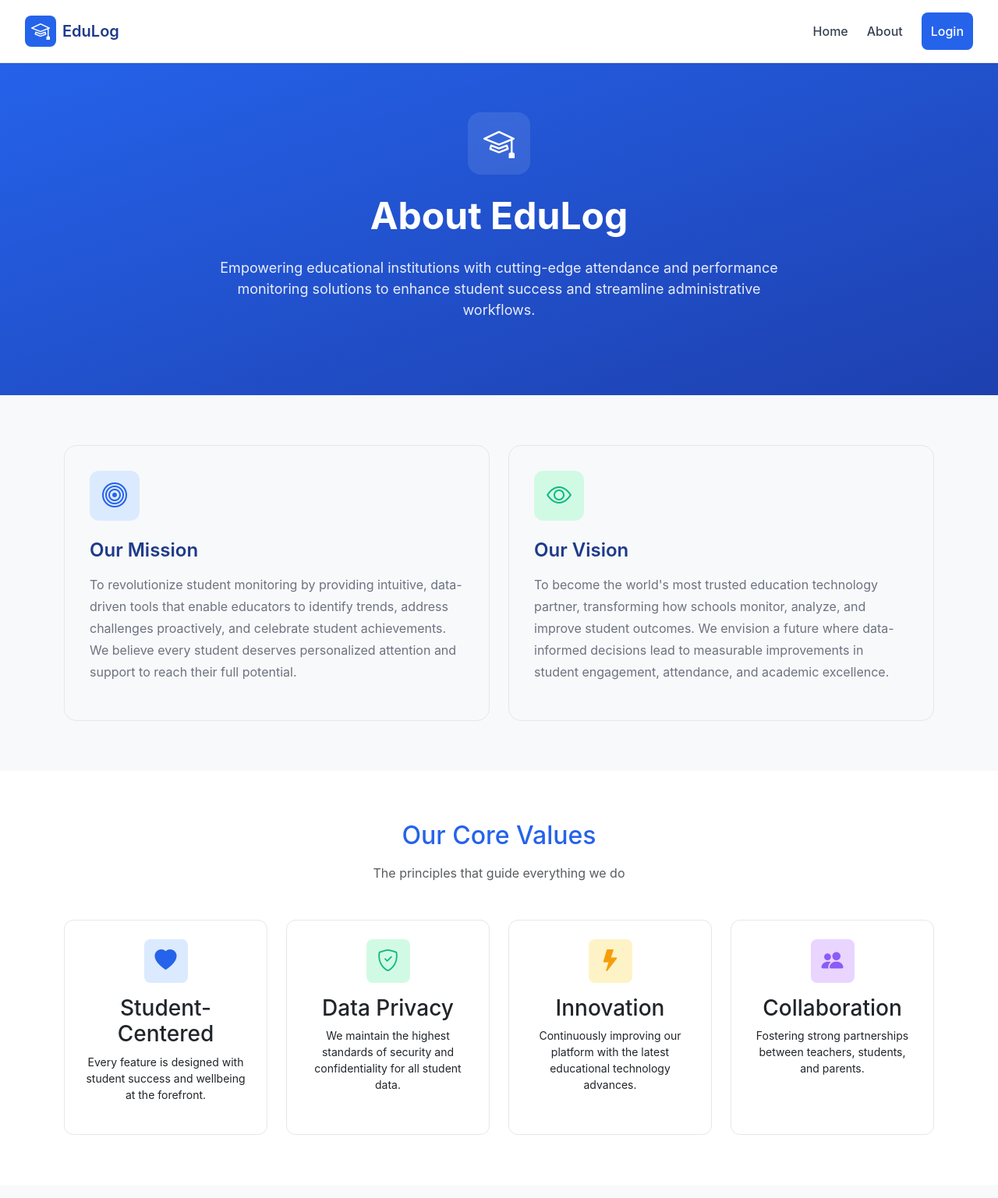
After one commit to ramisys/ADS-EduLog, a Django app: template core/templates/about.html in a window 1280 px wide. The commit adds this page. Shown: the top 1537 px of the page at 78% size. Run offline with Django 3.2, Linux system fonts and the light colour scheme; the template is opened without the code that fills it, so the values that code supplies are empty.

Commit message:
Added about page

```diff
--- /dev/null
+++ b/core/templates/about.html
@@ -0,0 +1,486 @@
+{% extends 'base.html' %}
+
+{% block title %}About - EduLog{% endblock %}
+
+{% block extra_css %}
+<style>
+    body {
+        background: white;
+        padding-top: 64px;
+    }
+
+    .about-hero {
+        background: linear-gradient(to bottom right, #2563eb, #1e40af);
+        color: white;
+        padding: 80px 0;
+    }
+
+    .about-hero-icon {
+        background: rgba(255, 255, 255, 0.1);
+        backdrop-filter: blur(10px);
+        width: 80px;
+        height: 80px;
+        border-radius: 16px;
+        display: flex;
+        align-items: center;
+        justify-content: center;
+        margin: 0 auto 24px;
+    }
+
+    .about-hero-icon i {
+        font-size: 40px;
+    }
+
+    .about-hero h1 {
+        font-size: 3rem;
+        font-weight: 700;
+        margin-bottom: 24px;
+    }
+
+    .about-hero p {
+        color: rgba(255, 255, 255, 0.9);
+        font-size: 1.125rem;
+    }
+
+    .about-section {
+        padding: 64px 0;
+    }
+
+    .about-card {
+        border-radius: 16px;
+        border: 1px solid #e5e7eb;
+        padding: 32px;
+        height: 100%;
+        transition: box-shadow 0.3s ease;
+    }
+
+    .about-card:hover {
+        box-shadow: 0 10px 25px rgba(0, 0, 0, 0.1);
+    }
+
+    .about-icon-container {
+        width: 64px;
+        height: 64px;
+        border-radius: 12px;
+        display: flex;
+        align-items: center;
+        justify-content: center;
+        margin-bottom: 24px;
+    }
+
+    .about-icon-container i {
+        font-size: 32px;
+    }
+
+    .about-icon-blue {
+        background: #dbeafe;
+    }
+
+    .about-icon-blue i {
+        color: #2563eb;
+    }
+
+    .about-icon-green {
+        background: #d1fae5;
+    }
+
+    .about-icon-green i {
+        color: #10b981;
+    }
+
+    .about-icon-yellow {
+        background: #fef3c7;
+    }
+
+    .about-icon-yellow i {
+        color: #f59e0b;
+    }
+
+    .about-icon-purple {
+        background: #e9d5ff;
+    }
+
+    .about-icon-purple i {
+        color: #8b5cf6;
+    }
+
+    .about-card h2 {
+        color: #1e3a8a;
+        font-size: 1.5rem;
+        font-weight: 600;
+        margin-bottom: 16px;
+    }
+
+    .about-card h3 {
+        color: #1e3a8a;
+        font-size: 1.25rem;
+        font-weight: 600;
+        margin-bottom: 8px;
+    }
+
+    .about-card p {
+        color: #6b7280;
+        line-height: 1.75;
+    }
+
+    .about-value-card {
+        border-radius: 12px;
+        border: 1px solid #e5e7eb;
+        padding: 24px;
+        text-align: center;
+        height: 100%;
+        transition: box-shadow 0.3s ease;
+    }
+
+    .about-value-card:hover {
+        box-shadow: 0 10px 25px rgba(0, 0, 0, 0.1);
+    }
+
+    .about-value-icon {
+        width: 56px;
+        height: 56px;
+        border-radius: 8px;
+        display: flex;
+        align-items: center;
+        justify-content: center;
+        margin: 0 auto 16px;
+    }
+
+    .about-value-icon i {
+        font-size: 28px;
+    }
+
+    .about-image {
+        border-radius: 16px;
+        overflow: hidden;
+        box-shadow: 0 20px 25px -5px rgba(0, 0, 0, 0.1);
+    }
+
+    .about-image img {
+        width: 100%;
+        height: auto;
+        display: block;
+    }
+
+    .about-stats {
+        text-align: center;
+    }
+
+    .about-stats-icon {
+        width: 64px;
+        height: 64px;
+        border-radius: 12px;
+        display: flex;
+        align-items: center;
+        justify-content: center;
+        margin: 0 auto 16px;
+    }
+
+    .about-stats-icon i {
+        font-size: 32px;
+    }
+
+    .about-stats-number {
+        color: #1e3a8a;
+        font-size: 2.5rem;
+        font-weight: 700;
+        margin-bottom: 8px;
+    }
+
+    .about-stats-label {
+        color: #6b7280;
+    }
+
+    .about-cta {
+        background: #2563eb;
+        color: white;
+        padding: 64px 0;
+    }
+
+    .about-cta h2 {
+        font-size: 2.5rem;
+        font-weight: 700;
+        margin-bottom: 16px;
+    }
+
+    .about-cta p {
+        color: rgba(255, 255, 255, 0.9);
+        font-size: 1.125rem;
+        margin-bottom: 32px;
+    }
+
+    .about-cta .btn-white {
+        background: white;
+        color: #2563eb;
+        border: none;
+        padding: 12px 24px;
+        font-weight: 500;
+    }
+
+    .about-cta .btn-white:hover {
+        background: #f3f4f6;
+    }
+
+    .about-cta .btn-outline-white {
+        border: 2px solid white;
+        color: white;
+        background: transparent;
+        padding: 12px 24px;
+        font-weight: 500;
+    }
+
+    .about-cta .btn-outline-white:hover {
+        background: rgba(255, 255, 255, 0.1);
+        border-color: white;
+        color: white;
+    }
+
+    @media (max-width: 768px) {
+        .about-hero {
+            padding: 60px 0;
+        }
+
+        .about-hero h1 {
+            font-size: 2rem;
+        }
+
+        .about-section {
+            padding: 48px 0;
+        }
+
+        .about-cta h2 {
+            font-size: 2rem;
+        }
+    }
+</style>
+{% endblock %}
+
+{% block content %}
+<div class="min-vh-100">
+    <!-- Hero Section -->
+    <section class="about-hero">
+        <div class="container">
+            <div class="row">
+                <div class="col-12">
+                    <div class="text-center mx-auto" style="max-width: 768px;">
+                        <div class="about-hero-icon">
+                            <i class="bi bi-mortarboard"></i>
+                        </div>
+                        <h1>About EduLog</h1>
+                        <p class="text-lg">
+                            Empowering educational institutions with cutting-edge attendance and performance monitoring solutions
+                            to enhance student success and streamline administrative workflows.
+                        </p>
+                    </div>
+                </div>
+            </div>
+        </div>
+    </section>
+
+    <!-- Mission & Vision -->
+    <section class="about-section bg-light">
+        <div class="container">
+            <div class="row g-4">
+                <div class="col-md-6">
+                    <div class="about-card">
+                        <div class="about-icon-container about-icon-blue">
+                            <i class="bi bi-bullseye"></i>
+                        </div>
+                        <h2>Our Mission</h2>
+                        <p>
+                            To revolutionize student monitoring by providing intuitive, data-driven tools that enable educators
+                            to identify trends, address challenges proactively, and celebrate student achievements. We believe
+                            every student deserves personalized attention and support to reach their full potential.
+                        </p>
+                    </div>
+                </div>
+                <div class="col-md-6">
+                    <div class="about-card">
+                        <div class="about-icon-container about-icon-green">
+                            <i class="bi bi-eye"></i>
+                        </div>
+                        <h2>Our Vision</h2>
+                        <p>
+                            To become the world's most trusted education technology partner, transforming how schools monitor,
+                            analyze, and improve student outcomes. We envision a future where data-informed decisions lead to
+                            measurable improvements in student engagement, attendance, and academic excellence.
+                        </p>
+                    </div>
+                </div>
+            </div>
+        </div>
+    </section>
+
+    <!-- Core Values -->
+    <section class="about-section">
+        <div class="container">
+            <div class="row">
+                <div class="col-12 text-center mb-5">
+                    <h2 class="text-primary mb-3" style="color: #1e3a8a;">Our Core Values</h2>
+                    <p class="text-muted text-lg" style="max-width: 600px; margin: 0 auto;">
+                        The principles that guide everything we do
+                    </p>
+                </div>
+            </div>
+            <div class="row g-4">
+                <div class="col-md-6 col-lg-3">
+                    <div class="about-value-card">
+                        <div class="about-value-icon about-icon-blue">
+                            <i class="bi bi-heart-fill"></i>
+                        </div>
+                        <h3>Student-Centered</h3>
+                        <p class="small">
+                            Every feature is designed with student success and wellbeing at the forefront.
+                        </p>
+                    </div>
+                </div>
+                <div class="col-md-6 col-lg-3">
+                    <div class="about-value-card">
+                        <div class="about-value-icon about-icon-green">
+                            <i class="bi bi-shield-check"></i>
+                        </div>
+                        <h3>Data Privacy</h3>
+                        <p class="small">
+                            We maintain the highest standards of security and confidentiality for all student data.
+                        </p>
+                    </div>
+                </div>
+                <div class="col-md-6 col-lg-3">
+                    <div class="about-value-card">
+                        <div class="about-value-icon about-icon-yellow">
+                            <i class="bi bi-lightning-fill"></i>
+                        </div>
+                        <h3>Innovation</h3>
+                        <p class="small">
+                            Continuously improving our platform with the latest educational technology advances.
+                        </p>
+                    </div>
+                </div>
+                <div class="col-md-6 col-lg-3">
+                    <div class="about-value-card">
+                        <div class="about-value-icon about-icon-purple">
+                            <i class="bi bi-people-fill"></i>
+                        </div>
+                        <h3>Collaboration</h3>
+                        <p class="small">
+                            Fostering strong partnerships between teachers, students, and parents.
+                        </p>
+                    </div>
+                </div>
+            </div>
+        </div>
+    </section>
+
+    <!-- Story Section -->
+    <section class="about-section bg-light">
+        <div class="container">
+            <div class="row g-5 align-items-center">
+                <div class="col-md-6">
+                    <h2 class="text-primary mb-4" style="color: #1e3a8a;">Our Story</h2>
+                    <div class="mb-4">
+                        <p class="text-muted">
+                            EduLog was founded in 2020 by a team of educators and technologists who witnessed firsthand
+                            the challenges schools faced in tracking student attendance and performance efficiently.
+                        </p>
+                        <p class="text-muted">
+                            What started as a simple attendance tracking tool has evolved into a comprehensive platform
+                            used by over 500 schools worldwide, serving more than 100,000 students and their families.
+                        </p>
+                        <p class="text-muted">
+                            Today, we continue to innovate and expand our capabilities, working closely with educators
+                            to ensure our platform meets the evolving needs of modern education.
+                        </p>
+                    </div>
+                    <div class="mt-4">
+                        <a href="{% url 'login' %}" class="btn btn-primary me-3">
+                            Get Started
+                        </a>
+                        <a href="#contact" class="btn btn-outline-primary">
+                            Contact Us
+                        </a>
+                    </div>
+                </div>
+                <div class="col-md-6">
+                    <div class="about-image">
+                        <img src="https://images.unsplash.com/photo-1758522275261-4ab586242ce0?crop=entropy&cs=tinysrgb&fit=max&fm=jpg&ixid=M3w3Nzg4Nzd8MHwxfHNlYXJjaHwxfHx0ZWFjaGVyJTIwc3R1ZGVudCUyMGNvbGxhYm9yYXRpb258ZW58MXx8fHwxNzYyNDcxNDE3fDA&ixlib=rb-4.1.0&q=80&w=1080&utm_source=figma&utm_medium=referral"
+                             alt="Teacher and student collaboration"
+                             class="img-fluid">
+                    </div>
+                </div>
+            </div>
+        </div>
+    </section>
+
+    <!-- Stats Section -->
+    <section class="about-section">
+        <div class="container">
+            <div class="row">
+                <div class="col-12 text-center mb-5">
+                    <h2 class="text-primary mb-3" style="color: #1e3a8a;">Impact by Numbers</h2>
+                    <p class="text-muted text-lg">Making a difference in education worldwide</p>
+                </div>
+            </div>
+            <div class="row g-4">
+                <div class="col-6 col-md-3">
+                    <div class="about-stats">
+                        <div class="about-stats-icon about-icon-blue">
+                            <i class="bi bi-people-fill"></i>
+                        </div>
+                        <div class="about-stats-number">500+</div>
+                        <div class="about-stats-label">Schools Worldwide</div>
+                    </div>
+                </div>
+                <div class="col-6 col-md-3">
+                    <div class="about-stats">
+                        <div class="about-stats-icon about-icon-green">
+                            <i class="bi bi-mortarboard"></i>
+                        </div>
+                        <div class="about-stats-number">100K+</div>
+                        <div class="about-stats-label">Active Students</div>
+                    </div>
+                </div>
+                <div class="col-6 col-md-3">
+                    <div class="about-stats">
+                        <div class="about-stats-icon about-icon-yellow">
+                            <i class="bi bi-trophy-fill"></i>
+                        </div>
+                        <div class="about-stats-number">95%</div>
+                        <div class="about-stats-label">Satisfaction Rate</div>
+                    </div>
+                </div>
+                <div class="col-6 col-md-3">
+                    <div class="about-stats">
+                        <div class="about-stats-icon about-icon-purple">
+                            <i class="bi bi-bullseye"></i>
+                        </div>
+                        <div class="about-stats-number">15%</div>
+                        <div class="about-stats-label">Avg. Attendance Increase</div>
+                    </div>
+                </div>
+            </div>
+        </div>
+    </section>
+
+    <!-- CTA Section -->
+    <section class="about-cta">
+        <div class="container">
+            <div class="row">
+                <div class="col-12 text-center">
+                    <h2>Join the EduLog Community</h2>
+                    <p style="max-width: 600px; margin: 0 auto 32px;">
+                        Experience the difference data-driven student monitoring can make in your institution
+                    </p>
+                    <div class="d-flex flex-wrap gap-3 justify-content-center">
+                        <a href="{% url 'login' %}" class="btn btn-white btn-lg">
+                            Start Free Trial
+                        </a>
+                        <a href="#contact" class="btn btn-outline-white btn-lg">
+                            Schedule Demo
+                        </a>
+                    </div>
+                </div>
+            </div>
+        </div>
+    </section>
+</div>
+{% endblock %}
--- a/core/templates/base.html
+++ b/core/templates/base.html
@@ -401,7 +401,7 @@
                         <a href="#" class="navbar-link">
                             Reports
                         </a>
-                        <a href="#" class="navbar-link">
+                        <a href="{% url 'about' %}" class="navbar-link {% if request.resolver_match.url_name == 'about' %}active{% endif %}">
                             About
                         </a>
                         <a href="{% url 'logout' %}" class="btn btn-outline-primary">
@@ -411,7 +411,7 @@
                         <a href="{% url 'index' %}" class="navbar-link {% if request.resolver_match.url_name == 'index' %}active{% endif %}">
                             Home
                         </a>
-                        <a href="#about" class="navbar-link">
+                        <a href="{% url 'about' %}" class="navbar-link {% if request.resolver_match.url_name == 'about' %}active{% endif %}">
                             About
                         </a>
                         <a href="{% url 'login' %}" class="btn btn-primary">
@@ -450,7 +450,7 @@
                         <a href="#" class="navbar-link">
                             Reports
                         </a>
-                        <a href="#" class="navbar-link">
+                        <a href="{% url 'about' %}" class="navbar-link {% if request.resolver_match.url_name == 'about' %}active{% endif %}">
                             About
                         </a>
                         <a href="{% url 'logout' %}" class="btn btn-outline-primary w-100">
@@ -460,7 +460,7 @@
                         <a href="{% url 'index' %}" class="navbar-link {% if request.resolver_match.url_name == 'index' %}active{% endif %}">
                             Home
                         </a>
-                        <a href="#" class="navbar-link">
+                        <a href="{% url 'about' %}" class="navbar-link {% if request.resolver_match.url_name == 'about' %}active{% endif %}">
                             About
                         </a>
                         <a href="{% url 'login' %}" class="btn btn-primary w-100">
--- a/core/urls.py
+++ b/core/urls.py
@@ -3,6 +3,7 @@ from . import views
 
 urlpatterns = [
     path('', views.index, name='index'),
+    path('about/', views.about, name='about'),
     path('login/', views.login_view, name='login'),
     path('signup/', views.signup_view, name='signup'),
     path('forgot-password/', views.forgot_password_view, name='forgot_password'),
--- a/core/views.py
+++ b/core/views.py
@@ -30,6 +30,9 @@ def check_password_with_plaintext(user, password):
 
 def index(request):
     return render(request, 'index.html')
+
+def about(request):
+    return render(request, 'about.html')
 
 @login_required
 def dashboard(request):
```
